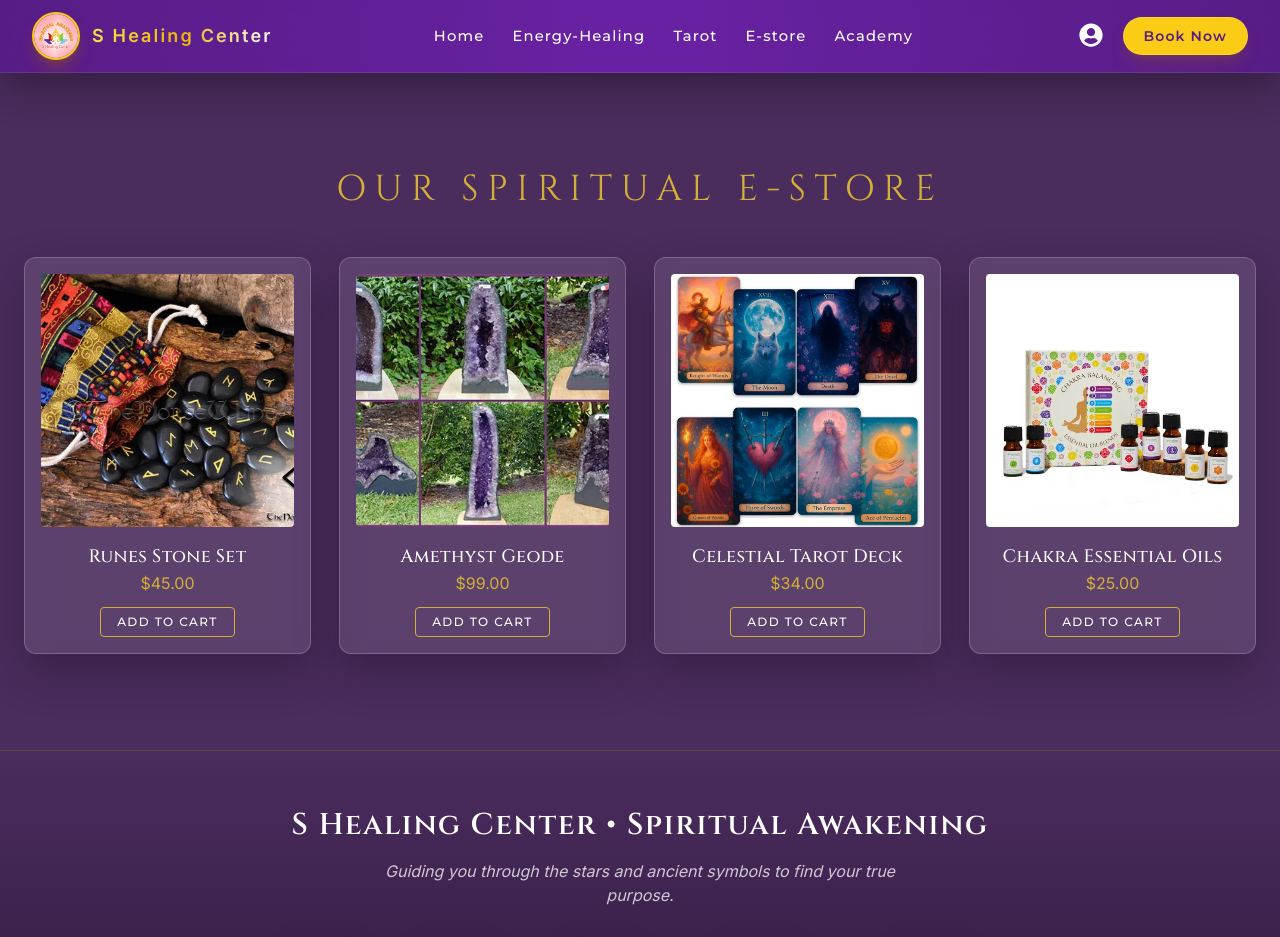
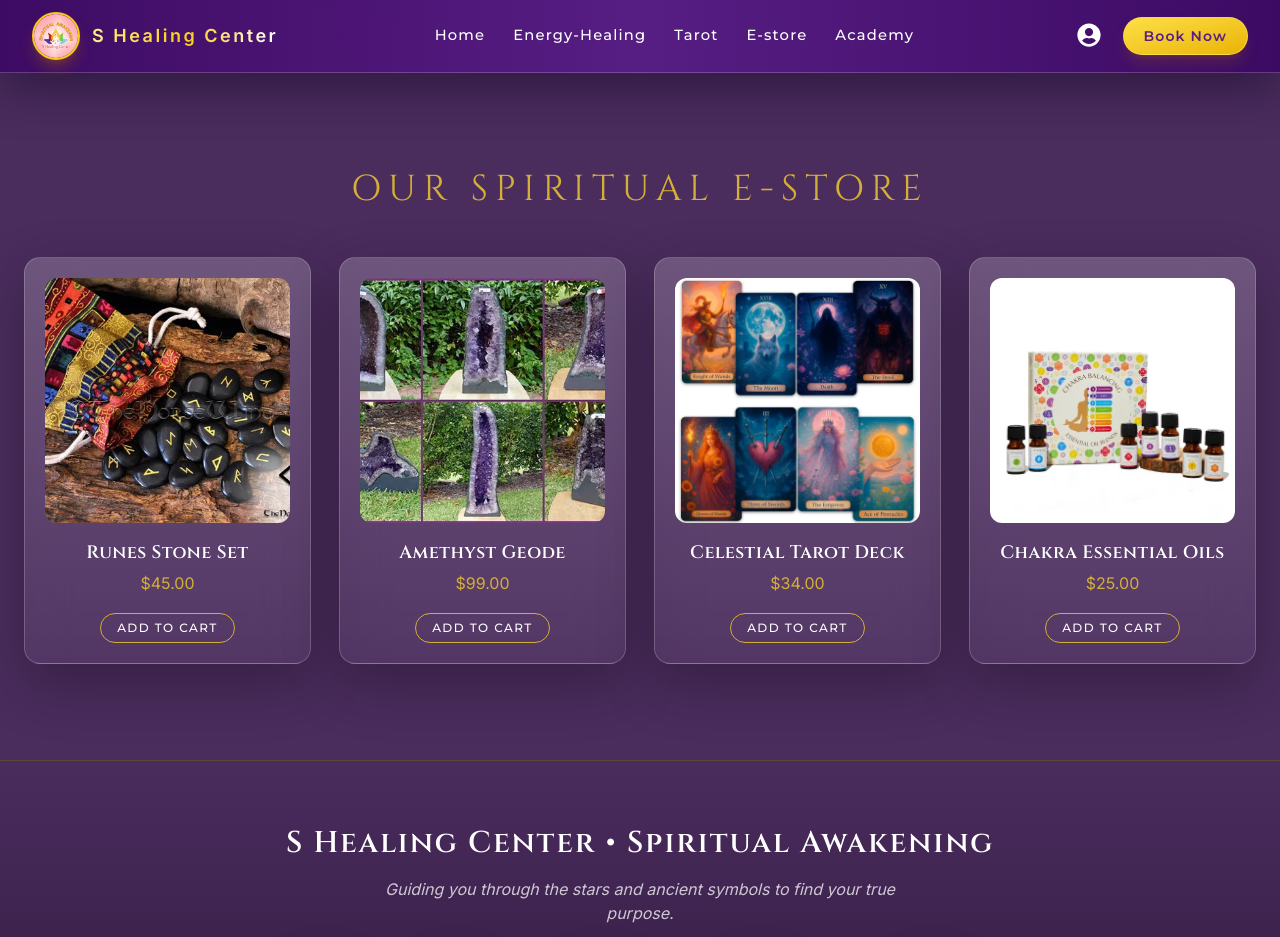
Before and after one commit to busalatejaswi7-jpg/healing-website, a React (Create React App) app in the folder client/: page /estore in a window 1280 px wide. Shown: the top 937 px of the page. Built offline with nearby package versions, Linux system fonts and the light colour scheme.

Commit message:
Polish UI with premium styling refinements across pages

```diff
--- a/client/src/components/Footer.js
+++ b/client/src/components/Footer.js
@@ -4,10 +4,10 @@ import { FaInstagram, FaYoutube, FaTelegramPlane } from "react-icons/fa";
 
 const Footer = () => {
   return (
-    <footer className="border-t border-[#D4AF37]/30 bg-gradient-to-b from-[#4A2C5D] to-[#2E173C] py-14 text-white">
+    <footer className="border-t border-[#D4AF37]/30 bg-gradient-to-b from-[#4A2C5D] to-[#2E173C] py-14 text-white md:py-16">
       <div className="container mx-auto px-6 text-center">
         <div className="mb-8">
-          <h2 className="mb-4 text-2xl font-semibold tracking-[0.05em] text-white md:text-3xl">
+          <h2 className="mb-4 text-2xl font-semibold tracking-[0.06em] text-white md:text-3xl">
             S Healing Center • Spiritual Awakening
           </h2>
           <p className="mx-auto max-w-lg text-sm italic leading-relaxed text-white/75 md:text-base">
@@ -25,7 +25,7 @@ const Footer = () => {
             ["https://t.me/+tkCnkzT96kxmMzQ1", <FaTelegramPlane size={22} />, "Telegram Paid 🔒"],
           ].map(([href, icon, label]) => (
             <a key={label} href={href} target="_blank" rel="noreferrer" className="group flex flex-col items-center">
-              <div className="premium-panel flex h-14 w-14 items-center justify-center rounded-full border-[#D4AF37]/70 text-white transition duration-300 group-hover:-translate-y-1 group-hover:bg-[#D4AF37] group-hover:text-[#2f1642]">
+              <div className="premium-panel flex h-14 w-14 items-center justify-center rounded-full border-[#D4AF37]/70 text-white transition duration-300 group-hover:-translate-y-1 group-hover:bg-[#D4AF37] group-hover:text-[#2f1642] group-hover:shadow-[0_12px_35px_rgba(212,175,55,0.45)]">
                 {icon}
               </div>
               <span className="mt-2 text-[0.65rem] uppercase tracking-[0.16em] text-white/75 transition group-hover:text-[#D4AF37]">
--- a/client/src/components/Navbar.js
+++ b/client/src/components/Navbar.js
@@ -19,7 +19,7 @@ const Navbar = () => {
   }, []);
 
   return (
-    <nav className="sticky top-0 z-50 border-b border-white/10 bg-gradient-to-r from-purple-900/95 via-purple-800/95 to-purple-900/95 px-4 py-3 text-white shadow-[0_10px_40px_rgba(0,0,0,0.35)] backdrop-blur-md md:px-8">
+    <nav className="sticky top-0 z-50 border-b border-white/20 bg-gradient-to-r from-purple-950/90 via-purple-900/90 to-purple-950/90 px-4 py-3 text-white shadow-[0_14px_45px_rgba(20,8,35,0.5)] backdrop-blur-xl md:px-8">
       <div className="mx-auto flex max-w-7xl items-center justify-between">
         <div className="flex items-center gap-3">
           <img
@@ -27,7 +27,7 @@ const Navbar = () => {
             alt="Logo"
             className="h-12 w-12 rounded-full border-2 border-yellow-400 object-cover shadow-lg shadow-yellow-700/40"
           />
-          <span className="bg-gradient-to-r from-yellow-300 via-yellow-500 to-white bg-clip-text text-base font-semibold tracking-[0.12em] text-transparent md:text-lg">
+          <span className="bg-gradient-to-r from-yellow-200 via-yellow-400 to-white bg-clip-text text-base font-semibold tracking-[0.14em] text-transparent md:text-lg">
             S Healing Center
           </span>
         </div>
@@ -40,7 +40,7 @@ const Navbar = () => {
             ["/estore", "E-store"],
             ["/academy", "Academy"],
           ].map(([to, label]) => (
-            <Link key={to} to={to} className="transition duration-300 hover:text-yellow-300 hover:drop-shadow-[0_0_12px_rgba(212,175,55,0.4)]">
+            <Link key={to} to={to} className="relative transition duration-300 hover:text-yellow-300 hover:drop-shadow-[0_0_12px_rgba(212,175,55,0.4)] after:absolute after:-bottom-1 after:left-0 after:h-px after:w-0 after:bg-yellow-300 after:transition-all after:duration-300 hover:after:w-full">
               {label}
             </Link>
           ))}
@@ -48,12 +48,12 @@ const Navbar = () => {
 
         <div className="flex items-center space-x-3 md:space-x-4">
           <div className="relative" ref={dropdownRef}>
-            <button onClick={() => setOpen(!open)} className="rounded-full p-1 transition hover:bg-white/10">
+            <button onClick={() => setOpen(!open)} className="rounded-full p-1.5 transition duration-300 hover:bg-white/10 hover:shadow-[0_0_18px_rgba(255,255,255,0.2)]">
               <FaUserCircle className="text-2xl transition hover:text-yellow-300" />
             </button>
 
             {open && (
-              <div className="premium-panel absolute right-0 mt-2 w-44 overflow-hidden rounded-xl text-purple-800 z-50">
+              <div className="premium-panel absolute right-0 z-50 mt-2 w-44 overflow-hidden rounded-xl text-purple-800">
                 <Link to="/register" className="block px-4 py-2.5 text-sm hover:bg-purple-100/90" onClick={() => setOpen(false)}>
                   Register
                 </Link>
@@ -66,7 +66,7 @@ const Navbar = () => {
 
           <Link
             to="/book"
-            className="hidden rounded-full border border-yellow-300/60 bg-yellow-400 px-5 py-2 text-sm font-semibold tracking-[0.08em] text-purple-900 shadow-lg shadow-yellow-700/25 transition duration-300 hover:-translate-y-0.5 hover:bg-yellow-300 md:block"
+            className="hidden rounded-full border border-yellow-300/70 bg-gradient-to-br from-yellow-300 to-yellow-500 px-5 py-2 text-sm font-semibold tracking-[0.08em] text-purple-900 shadow-lg shadow-yellow-700/25 transition duration-300 hover:-translate-y-0.5 hover:from-yellow-200 hover:to-yellow-400 md:block"
           >
             Book Now
           </Link>
@@ -78,7 +78,7 @@ const Navbar = () => {
       </div>
 
       {menuOpen && (
-        <div className="premium-panel absolute left-3 right-3 top-[calc(100%+0.5rem)] rounded-2xl border-purple-200/20 bg-purple-900/95 py-4 md:hidden">
+        <div className="premium-panel reveal-on-load absolute left-3 right-3 top-[calc(100%+0.5rem)] rounded-2xl border-purple-200/20 bg-purple-900/95 py-4 md:hidden">
           <div className="flex flex-col items-center gap-4 text-sm tracking-[0.08em] text-white">
             <Link to="/" onClick={() => setMenuOpen(false)}>Home</Link>
             <Link to="/energyhealing" onClick={() => setMenuOpen(false)}>Energy-Healing</Link>
--- a/client/src/index.css
+++ b/client/src/index.css
@@ -1,4 +1,4 @@
-@import url("https://fonts.googleapis.com/css2?family=Cinzel:wght@400;500;600;700&family=Inter:wght@400;500;600;700&family=Montserrat:wght@500;600;700&display=swap");
+@import url("https://fonts.googleapis.com/css2?family=Cinzel:wght@400;500;600;700&family=Inter:wght@400;500;600;700;800&family=Montserrat:wght@500;600;700&display=swap");
 
 @tailwind base;
 @tailwind components;
@@ -18,7 +18,11 @@ body {
   margin: 0;
   font-family: "Inter", sans-serif;
   color: #fff;
-  background: var(--deep-plum);
+  background:
+    radial-gradient(circle at 10% 15%, rgba(212, 175, 55, 0.1), transparent 30%),
+    radial-gradient(circle at 85% 85%, rgba(255, 255, 255, 0.08), transparent 35%),
+    var(--deep-plum);
+  line-height: 1.6;
   -webkit-font-smoothing: antialiased;
   -moz-osx-font-smoothing: grayscale;
 }
@@ -38,13 +42,40 @@ a {
   font-family: "Montserrat", sans-serif;
 }
 
+p {
+  color: var(--text-soft);
+}
+
 @layer components {
   .premium-panel {
-    @apply border border-white/20 bg-white/10 backdrop-blur-md shadow-[0_18px_45px_rgba(0,0,0,0.25)];
+    @apply border border-white/20 bg-gradient-to-b from-white/20 to-white/5 backdrop-blur-xl shadow-[0_20px_55px_rgba(0,0,0,0.28)];
   }
 
   .premium-button {
-    @apply rounded-md px-6 py-3 font-semibold tracking-[0.09em] uppercase transition-all duration-300 ease-out;
+    @apply rounded-full px-6 py-3 font-semibold tracking-[0.09em] uppercase transition-all duration-300 ease-out;
+  }
+
+  .section-heading {
+    @apply mb-12 text-3xl uppercase tracking-[0.2em] md:text-4xl;
+  }
+
+  .premium-card {
+    @apply premium-panel rounded-2xl border border-white/20 transition-all duration-500 hover:-translate-y-1.5 hover:shadow-[0_25px_60px_rgba(0,0,0,0.35)];
+  }
+
+  .reveal-on-load {
+    animation: reveal 0.8s ease both;
+  }
+}
+
+@keyframes reveal {
+  from {
+    opacity: 0;
+    transform: translateY(18px);
+  }
+  to {
+    opacity: 1;
+    transform: translateY(0);
   }
 }
 
--- a/client/src/pages/Academy.js
+++ b/client/src/pages/Academy.js
@@ -4,7 +4,7 @@ const Academy = () => {
   return (
     <div>
       <section className="container mx-auto px-6 py-20 text-center md:py-24">
-        <h2 className="mb-12 text-3xl uppercase tracking-[0.2em] text-white md:text-4xl">
+        <h2 className="section-heading text-white">
           Transformational Courses
         </h2>
         <div className="grid grid-cols-1 gap-8 md:grid-cols-2 md:gap-10">
@@ -12,11 +12,11 @@ const Academy = () => {
             ["Runes Mastery Course", "Learn Ancient Divination"],
             ["Tarot for Beginners", "Unlock Your Intuition"],
           ].map(([title, subtitle]) => (
-            <div key={title} className="premium-panel group relative h-64 overflow-hidden rounded-xl bg-black">
+            <div key={title} className="premium-card group reveal-on-load relative h-64 overflow-hidden bg-black">
               <div className="absolute inset-0 bg-[radial-gradient(circle_at_top,rgba(212,175,55,0.18),transparent_62%)]" />
               <div className="absolute inset-0 bg-black/45 transition duration-500 group-hover:bg-black/35" />
               <div className="relative z-10 flex h-full flex-col items-center justify-center px-5 text-white">
-                <h3 className="text-2xl font-medium md:text-3xl">{title}</h3>
+                <h3 className="text-2xl font-semibold md:text-3xl">{title}</h3>
                 <p className="mb-5 mt-2 tracking-[0.16em] text-[#D4AF37]">{subtitle}</p>
                 <button className="premium-button bg-[#D4AF37] py-2 text-xs text-[#2f1642] hover:-translate-y-1 hover:bg-[#c79f23]">
                   Enroll Now
--- a/client/src/pages/Estore.js
+++ b/client/src/pages/Estore.js
@@ -4,7 +4,7 @@ const Estore = () => {
   return (
     <div>
       <section className="bg-[#4A2C5D] py-20 text-center text-white md:py-24">
-        <h2 className="mb-12 text-3xl uppercase tracking-[0.24em] text-[#D4AF37] md:text-4xl">
+        <h2 className="section-heading text-[#D4AF37]">
           Our Spiritual E-Store
         </h2>
         <div className="container mx-auto grid grid-cols-1 gap-6 px-6 sm:grid-cols-2 md:grid-cols-4 md:gap-7">
@@ -14,13 +14,13 @@ const Estore = () => {
             ["/images/tarot2.webp", "Tarot Deck", "Celestial Tarot Deck", "$34.00"],
             ["/images/oils.webp", "Chakra Essential Oils", "Chakra Essential Oils", "$25.00"],
           ].map(([src, alt, name, price]) => (
-            <div key={name} className="premium-panel group rounded-xl p-4 transition duration-300 hover:-translate-y-1 hover:shadow-[0_24px_45px_rgba(0,0,0,0.35)]">
-              <div className="mb-4 aspect-square overflow-hidden rounded bg-gray-200/20">
+            <div key={name} className="premium-card group reveal-on-load p-4 md:p-5">
+              <div className="mb-4 aspect-square overflow-hidden rounded-xl bg-gray-200/20">
                 <img src={src} alt={alt} className="h-full w-full object-cover transition duration-500 group-hover:scale-105" />
               </div>
-              <h4 className="text-lg font-medium">{name}</h4>
-              <p className="text-[#D4AF37]">{price}</p>
-              <button className="mt-3 rounded border border-[#D4AF37] px-4 py-1.5 text-xs uppercase tracking-[0.12em] transition hover:bg-[#D4AF37] hover:text-[#2f1642]">
+              <h4 className="text-lg font-semibold tracking-wide text-white">{name}</h4>
+              <p className="mt-1 text-[#D4AF37]">{price}</p>
+              <button className="mt-4 rounded-full border border-[#D4AF37] px-4 py-1.5 text-xs uppercase tracking-[0.12em] transition duration-300 hover:bg-[#D4AF37] hover:text-[#2f1642]">
                 Add To Cart
               </button>
             </div>
```
Also changed, not shown: client/src/pages/EnergyHealing.js (+9 -9 lines), client/src/pages/Home.js (+5 -4 lines), client/src/pages/Tarot.js (+6 -6 lines).
